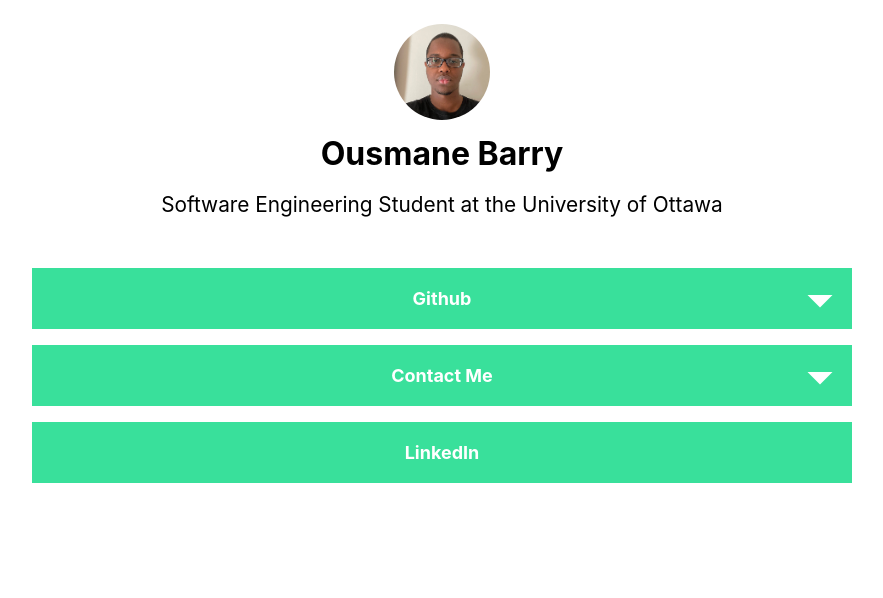
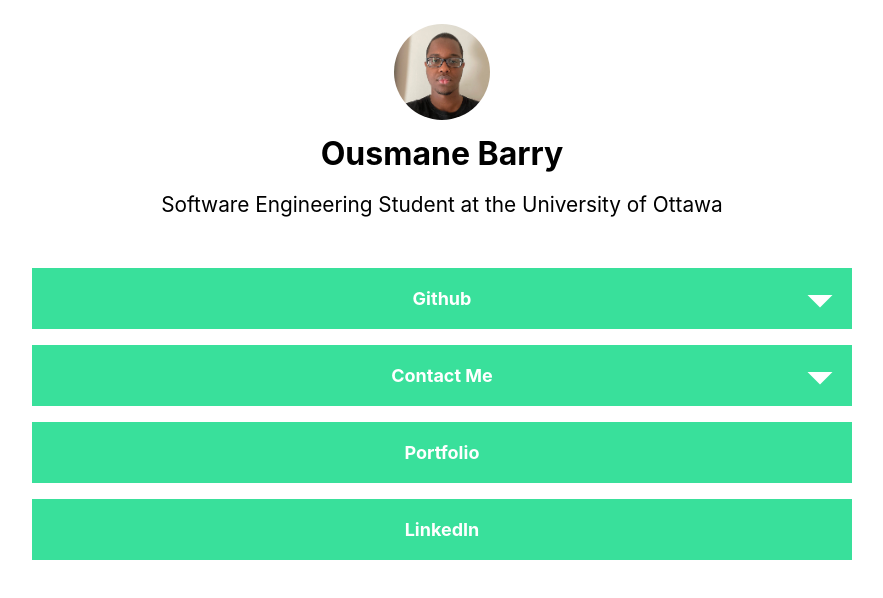
Before and after one commit to ousmanebarry/me, a Next.js app: page / in a window 1280 px wide. Shown: the top 598 px of the page, without its empty margins (198-1081 px from the left). Built offline with nearby package versions, Linux system fonts and the light colour scheme.

Commit message:
Add portfolio link

```diff
--- a/pages/index.js
+++ b/pages/index.js
@@ -85,6 +85,14 @@ export default function Home() {
 						<Null />
 					)}
 
+					<div className={styles.portfolio}>
+						<Link href='https://ousmanebarry.ca/'>
+							<a target='_blank'>
+								<p>Portfolio</p>
+							</a>
+						</Link>
+					</div>
+
 					<div className={styles.linkedin}>
 						<Link href='https://www.linkedin.com/in/barry-ousmane/'>
 							<a target='_blank'>
--- a/styles/Home.module.css
+++ b/styles/Home.module.css
@@ -47,7 +47,8 @@
 
 .github,
 .linkedin,
-.mail {
+.mail,
+.portfolio {
 	color: white;
 	font-size: large;
 	font-weight: bold;
@@ -76,7 +77,8 @@
 	background-color: white;
 }
 
-.linkedin:hover {
+.linkedin:hover,
+.portfolio:hover {
 	cursor: pointer;
 	color: #39e09b;
 	background-color: white;
```
